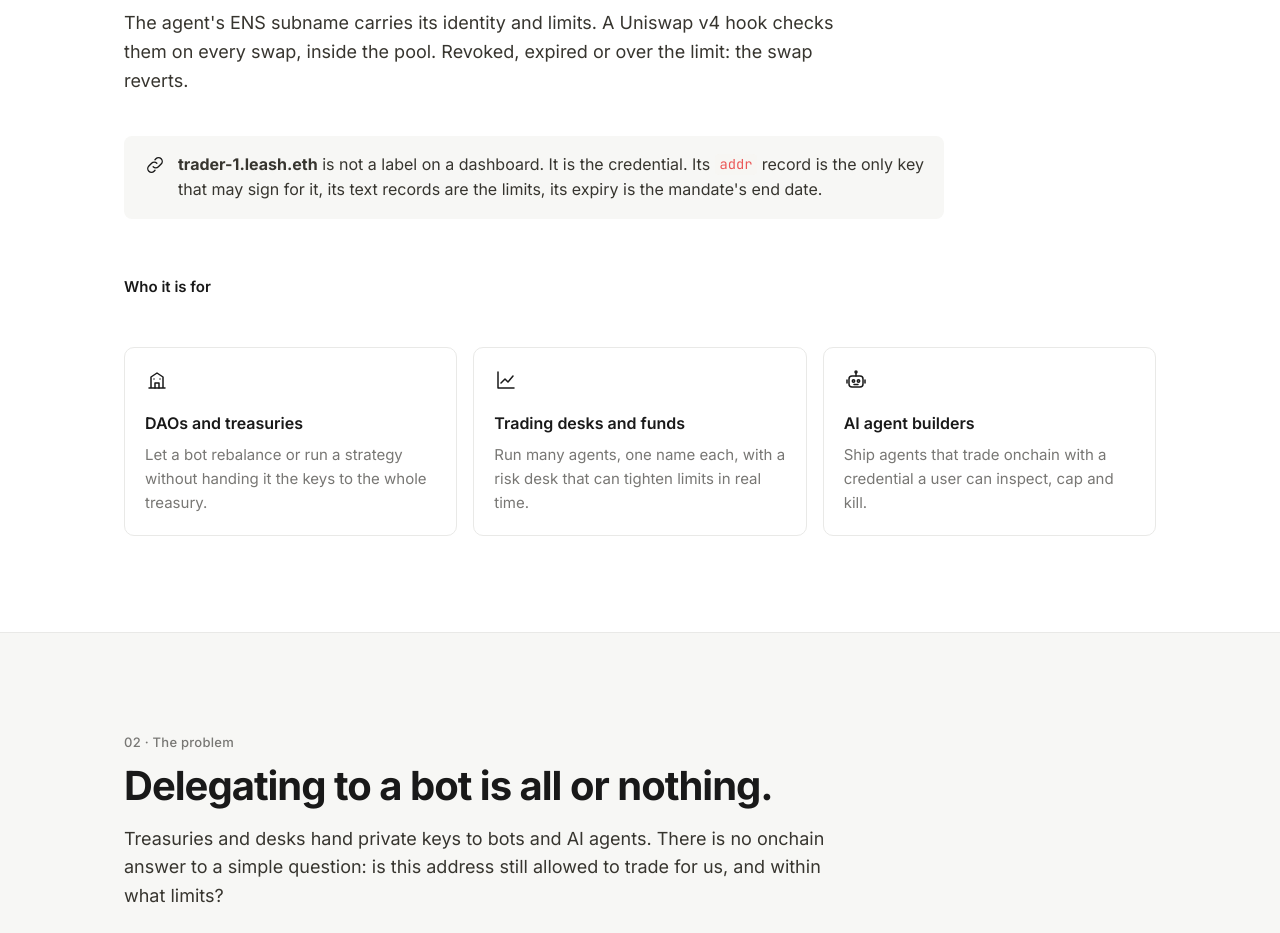
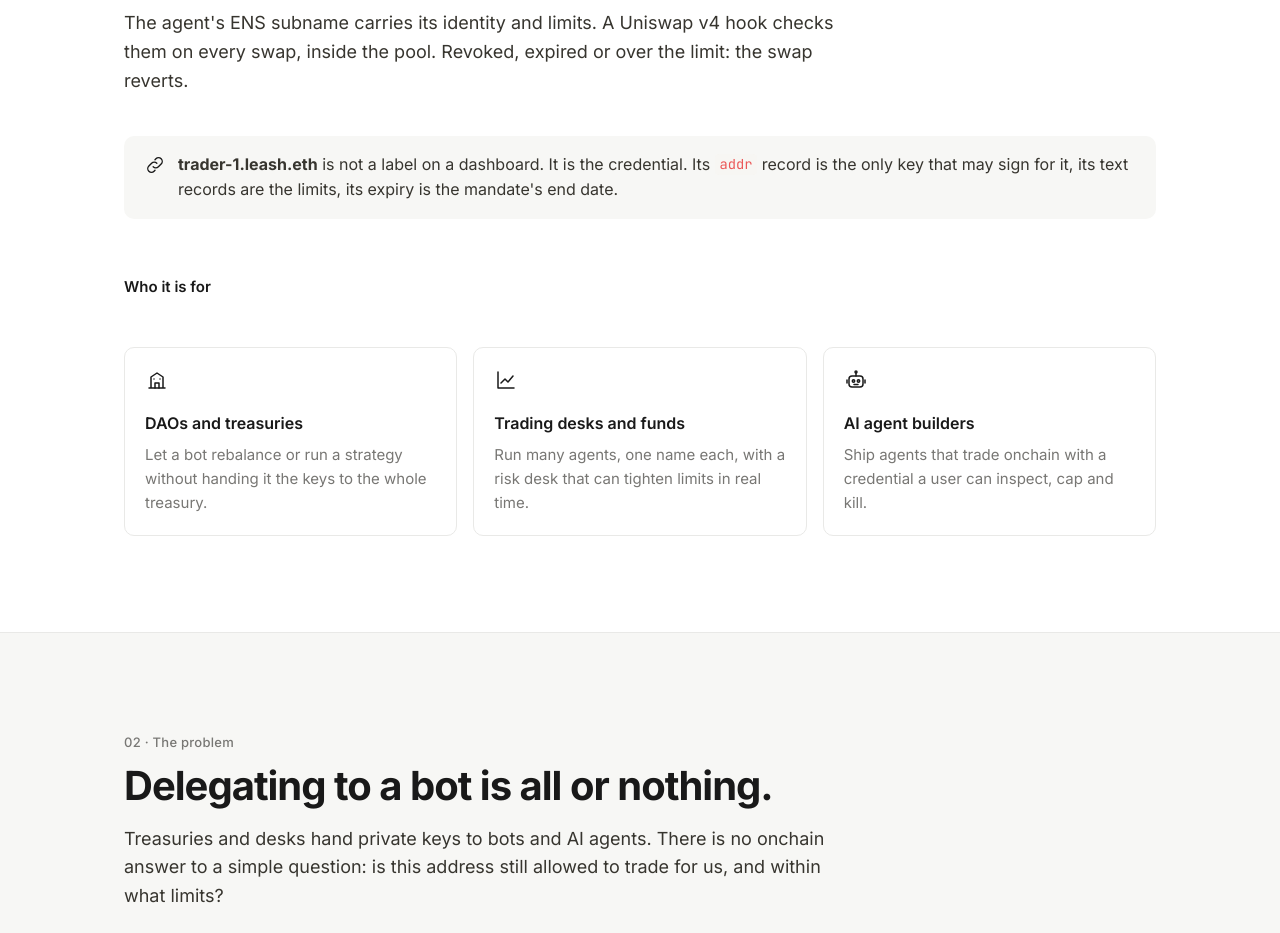
Before and after one commit to akugone/leash-tokyo, a React (Vite) app in the folder dashboard/: page / in a window 1280 px wide. Shown: the part 1180-2113 px from the top of the page. Built offline with nearby package versions, Linux system fonts and the light colour scheme.

Commit message:
fix(landing): the credential callout spans the full width, like the cards below

```diff
--- a/dashboard/src/landing/landing.css
+++ b/dashboard/src/landing/landing.css
@@ -390,8 +390,7 @@
   gap: 12px;
   padding: 16px 20px;
   background: var(--lp-bg-alt);
-  border-radius: 8px;
-  max-width: 820px;
+  border-radius: 10px;
 }
 
 .lp-callout svg {
```
